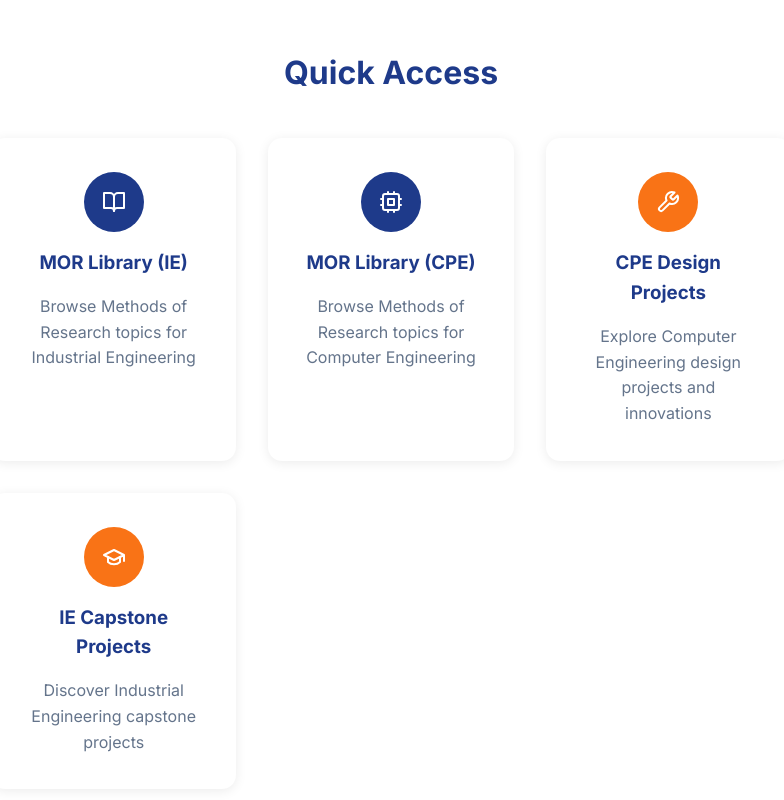
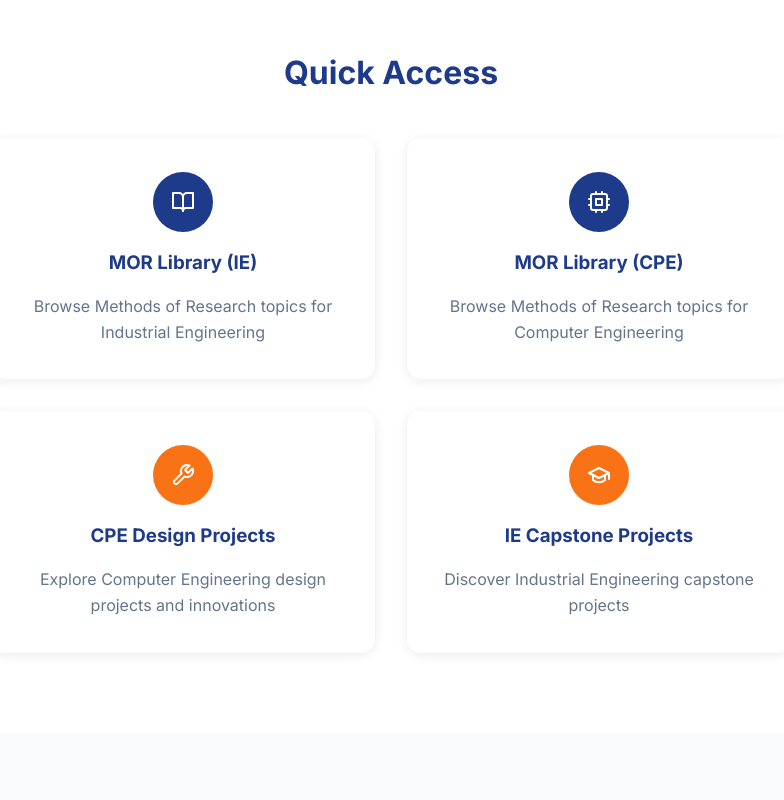
Before and after one commit to jerichoontalancpe/PLSPCOERepository1, a React (Create React App) app in the folder client/: page / in a window 1280 px wide. Shown: the part 800-1600 px from the top of the page, without its empty margins (249-1033 px from the left). Built offline with nearby package versions, Linux system fonts and the light colour scheme; no server answers.

Commit message:
Fix quick access: 2-col 2-row layout, MOR on top, projects on bottom, stacks on mobile

```diff
--- a/client/src/App.css
+++ b/client/src/App.css
@@ -661,6 +661,11 @@ body {
     margin-bottom: 1.75rem;
   }
 
+  .access-grid,
+  .quick-access-grid {
+    grid-template-columns: 1fr !important;
+  }
+
   .filters {
     flex-direction: column;
   }
--- a/client/src/pages/Home.js
+++ b/client/src/pages/Home.js
@@ -293,9 +293,9 @@ const Home = () => {
       <section className="quick-access">
         <div className="container">
           <h2 className="section-title">Quick Access</h2>
-          <div style={{
+          <div className="quick-access-grid" style={{
             display: 'grid',
-            gridTemplateColumns: 'repeat(auto-fit, minmax(220px, 1fr))',
+            gridTemplateColumns: '1fr 1fr',
             gap: '2rem',
             maxWidth: '800px',
             margin: '0 auto'
```
